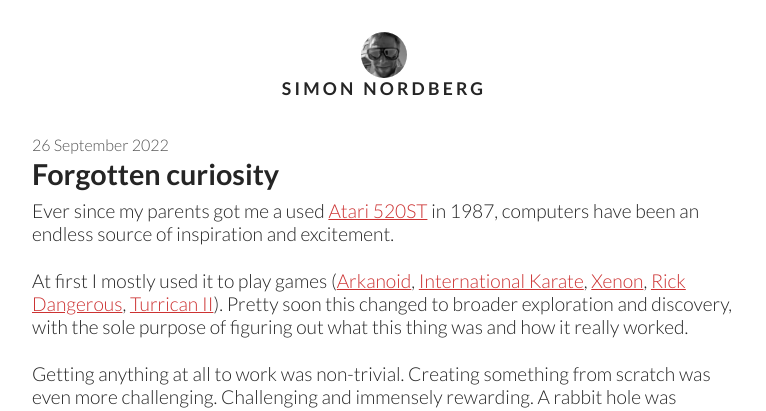
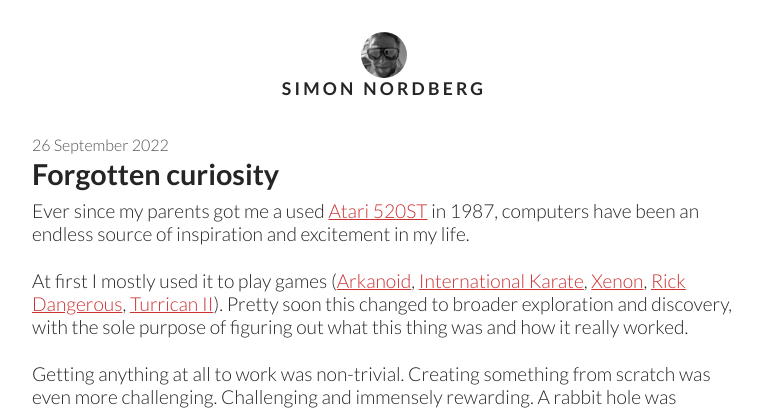
Before and after one commit to simonnordberg/simonnordberg.github.io, a Jekyll site: the page built from _posts/2022-09-26-forgotten-curiosity.md, in a window 1280 px wide. Shown: the top 411 px of the page, without its empty margins (256-1022 px from the left). Built offline with Jekyll 4.4.1, drawn with Linux system fonts in a browser that asks for light colours; our own code applies the rules of GitHub Pages for plain Markdown files.

Commit message:
Copy fix

```diff
--- a/_posts/2022-09-26-forgotten-curiosity.md
+++ b/_posts/2022-09-26-forgotten-curiosity.md
@@ -2,7 +2,7 @@
 title: Forgotten curiosity
 permalink: /forgotten-curiosity/
 ---
-Ever since my parents got me a used [Atari 520ST](https://en.wikipedia.org/wiki/Atari_ST) in 1987, computers have been an endless source of inspiration and excitement.
+Ever since my parents got me a used [Atari 520ST](https://en.wikipedia.org/wiki/Atari_ST) in 1987, computers have been an endless source of inspiration and excitement in my life.
 
 At first I mostly used it to play games ([Arkanoid](https://en.wikipedia.org/wiki/Arkanoid), [International Karate](https://en.wikipedia.org/wiki/International_Karate), [Xenon](https://en.wikipedia.org/wiki/Xenon_(video_game)), [Rick Dangerous](https://en.wikipedia.org/wiki/Rick_Dangerous), [Turrican II](https://en.wikipedia.org/wiki/Turrican_II:_The_Final_Fight)). Pretty soon this changed to broader exploration and discovery, with the sole purpose of figuring out what this thing was and how it really worked.
 
```
